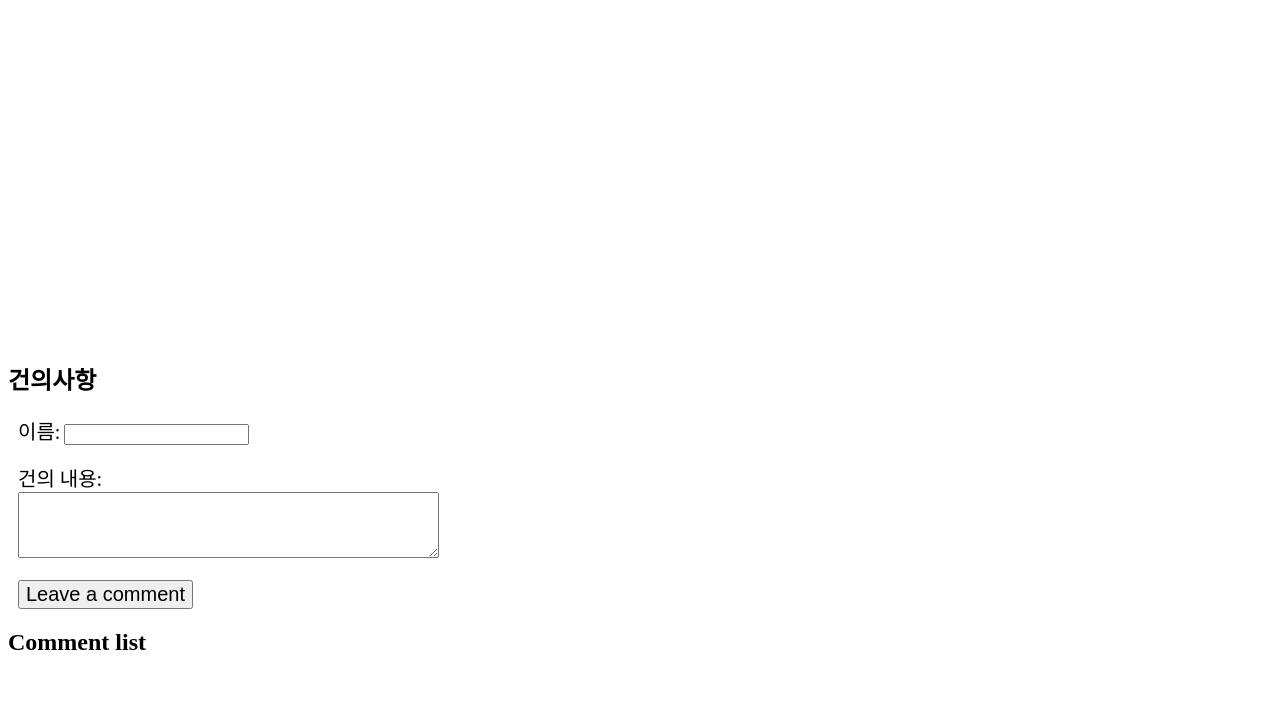
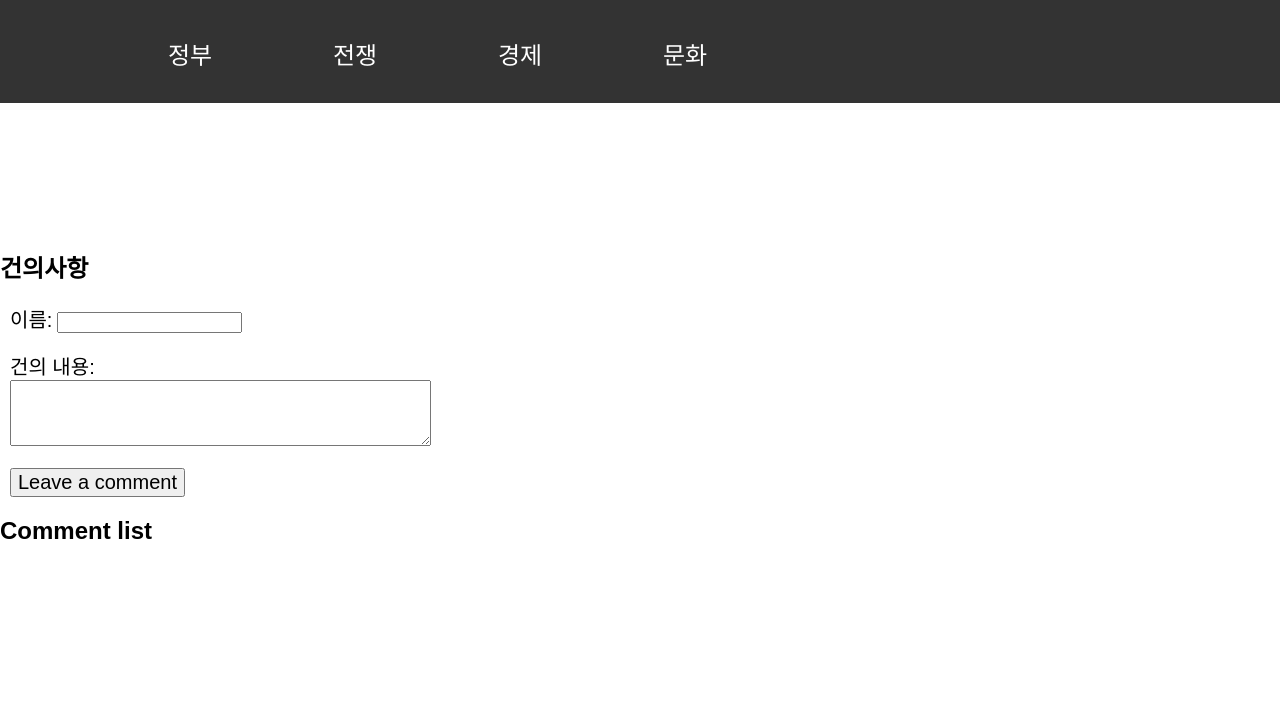
Before and after one commit to cgj0079/None3, a plain HTML site: page index.html in a window 1280 px wide. Shown: the part 90-800 px from the top of the page. Drawn offline with Linux system fonts and the light colour scheme.

Commit message:
Update index.html

```diff
--- a/index.html
+++ b/index.html
@@ -6,7 +6,7 @@
     <meta http-equiv="X-UA-Compatible" content="IE=edge">
     <meta name="viewport" content="width=device-width, initial-scale=1.0">
     <title>고객센터</title>
-    <link>
+    <link rel="stylesheet" type="text/css" href="styles.css">
     <script src="script.js"></script>
 </head>
 
```
